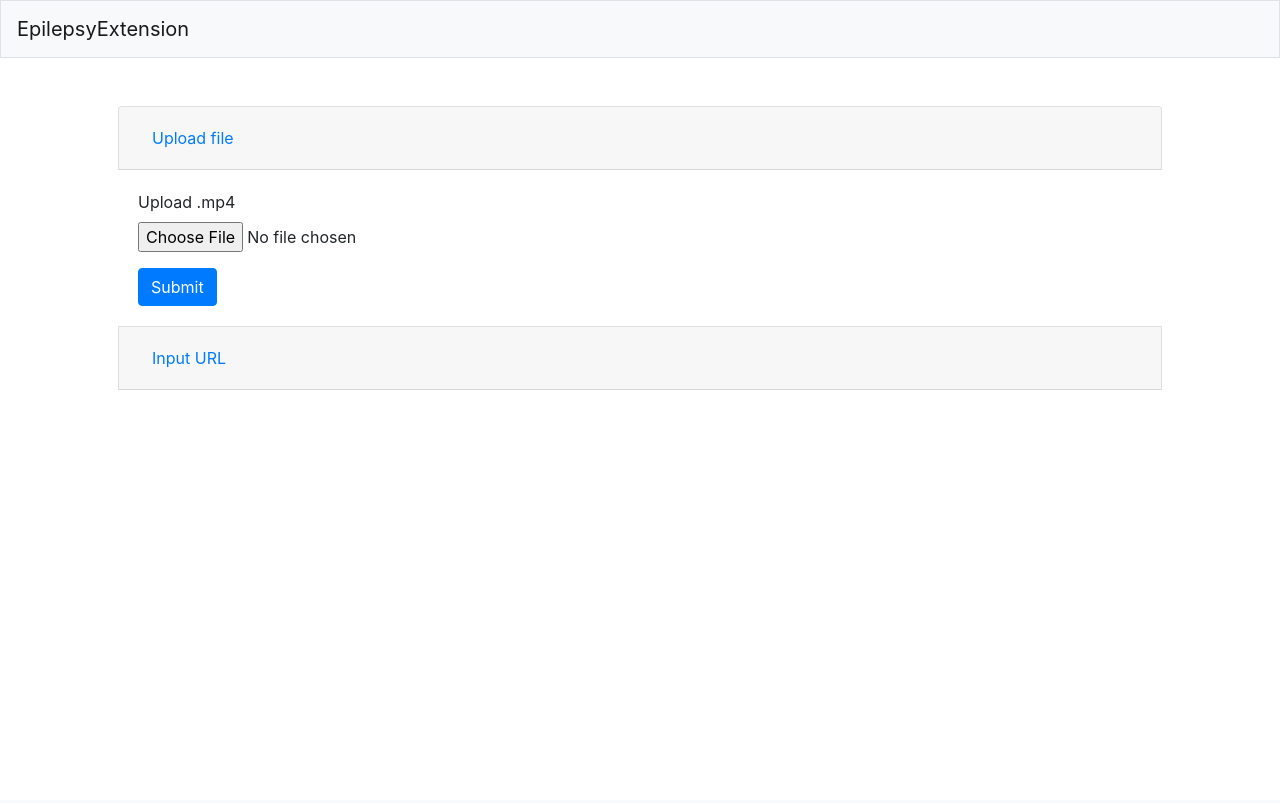
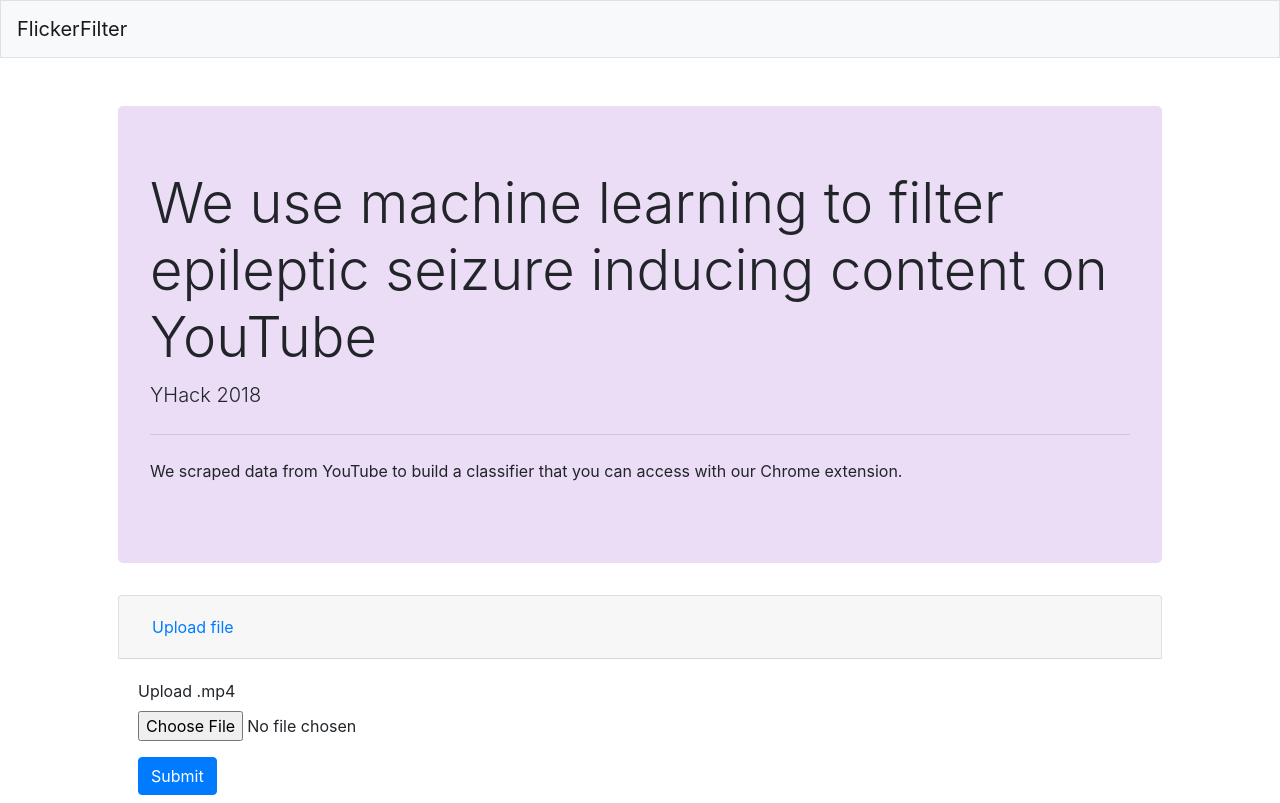
Before and after one commit to taehyoungjo/flickerfilter, a Flask app: page / in a window 1280 px wide. Shown: the top 803 px of the page. Before the commit the page ends 390 px from the top, so only its background shows below. Run offline with Flask 2, Linux system fonts and the light colour scheme; parts of the project's set-up code (start-up, migrations or seed data) failed here and were passed over; some libraries are stand-ins or nearby versions.

Commit message:
DEMO BUILD (DO NOT EDIT)
DEMOOOOOO

```diff
--- a/extension/background.js
+++ b/extension/background.js
@@ -1,4 +1,4 @@
-let analyzer_url = "https://flickerfilter.herokuapp.com/fetch";
+let analyzer_url = "http://localhost:5000/fetch";
 
 let rule1 = {
 	conditions: [
--- a/extension/modalstyle.css
+++ b/extension/modalstyle.css
@@ -8,7 +8,7 @@
 	width: 200px;
 	height: auto;
 	overflow: auto;
-	background-color: #EBFFFA;
+	background-color: #ebddf6;
 	color: #000000;
 	text-align: left;
 	font-family: "Montserrat", sans-serif;
@@ -31,9 +31,9 @@
 	transition-duration: 0.4s;
 	border-radius: 30px;
 	width: 80%;
-	background-color: #0DCEDA;
+	background-color: #DDA0DD;
 	color: white;
-	border: solid #0DCEDA;
+	border: solid #DDA0DD;
 	outline: none;
 	margin: 10%;
 	font-weight: bold;
--- a/website/templates/detect_false.html
+++ b/website/templates/detect_false.html
@@ -5,5 +5,7 @@
 {% endblock %}
 
 {% block main %}
-<h1>FALSE</h1>
+<div class="alert alert-success" role="alert">
+	Looks good!
+</div>
 {% endblock %}
--- a/website/templates/detect_true.html
+++ b/website/templates/detect_true.html
@@ -5,5 +5,7 @@
 {% endblock %}
 
 {% block main %}
-<h1>TRUE</h1>
+<div class="alert alert-danger" role="alert">
+	Dangerous imagery detected!
+</div>
 {% endblock %}
--- a/website/templates/layout.html
+++ b/website/templates/layout.html
@@ -12,11 +12,11 @@
         <script src="https://cdnjs.cloudflare.com/ajax/libs/popper.js/1.14.3/umd/popper.min.js"></script>
         <script src="https://maxcdn.bootstrapcdn.com/bootstrap/4.1.3/js/bootstrap.min.js"></script>
 
-        <title>Epilepsy Extension</title>
+        <title>FlickerFilter</title>
     </head>
     <body>
         <nav class="navbar navbar-expand-md navbar-light bg-light border">
-            <a class="navbar-brand" href="/">EpilepsyExtension</a>
+            <a class="navbar-brand" href="/">FlickerFilter</a>
             <button aria-controls="navbar" aria-expanded="false" aria-label="Toggle navigation" class="navbar-toggler" data-target="#navbar" data-toggle="collapse" type="button">
                 <span class="navbar-toggler-icon"></span>
             </button>
@@ -24,6 +24,12 @@
             </div>
         </nav>
         <main class="container p-5">
+            <div class="jumbotron" style="background-color: #ebddf6">
+              <h1 class="display-4">We use machine learning to filter epileptic seizure inducing content on YouTube</h1>
+              <p class="lead">YHack 2018</p>
+              <hr class="my-4">
+              <p>We scraped data from YouTube to build a classifier that you can access with our Chrome extension.</p>
+            </div>
             {% block main %}{% endblock %}
         </main>
         <footer>
```
Also changed, not shown: extension/images/IconFlickerFilter128.png (added), extension/images/IconFlickerFilter16.png (added), extension/images/IconFlickerFilter32.png (added), extension/images/IconFlickerFilter48.png (added), extension/images/IconFlickerFilter64.png (added), extension/images/get_started128.png (deleted), extension/images/get_started16.png (deleted), extension/images/get_started32.png (deleted), extension/images/get_started48.png (deleted), extension/manifest.json.
